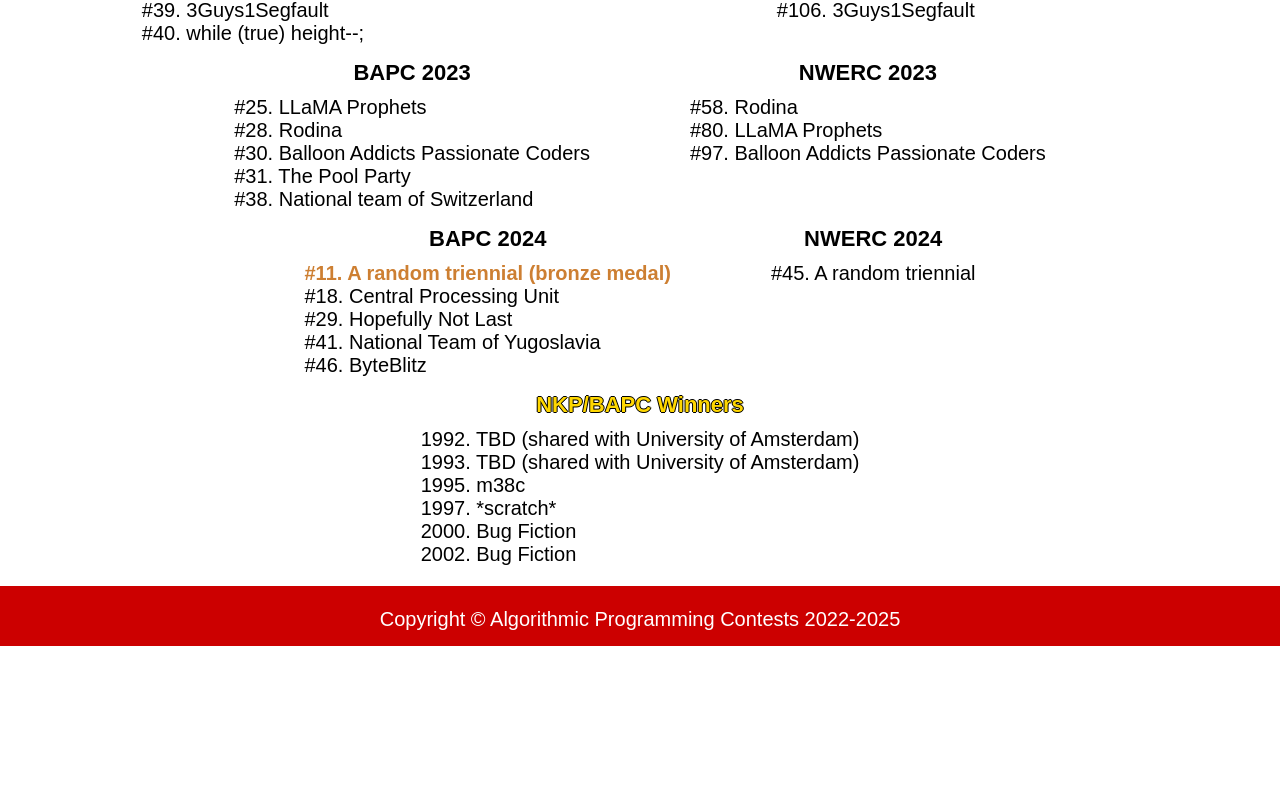
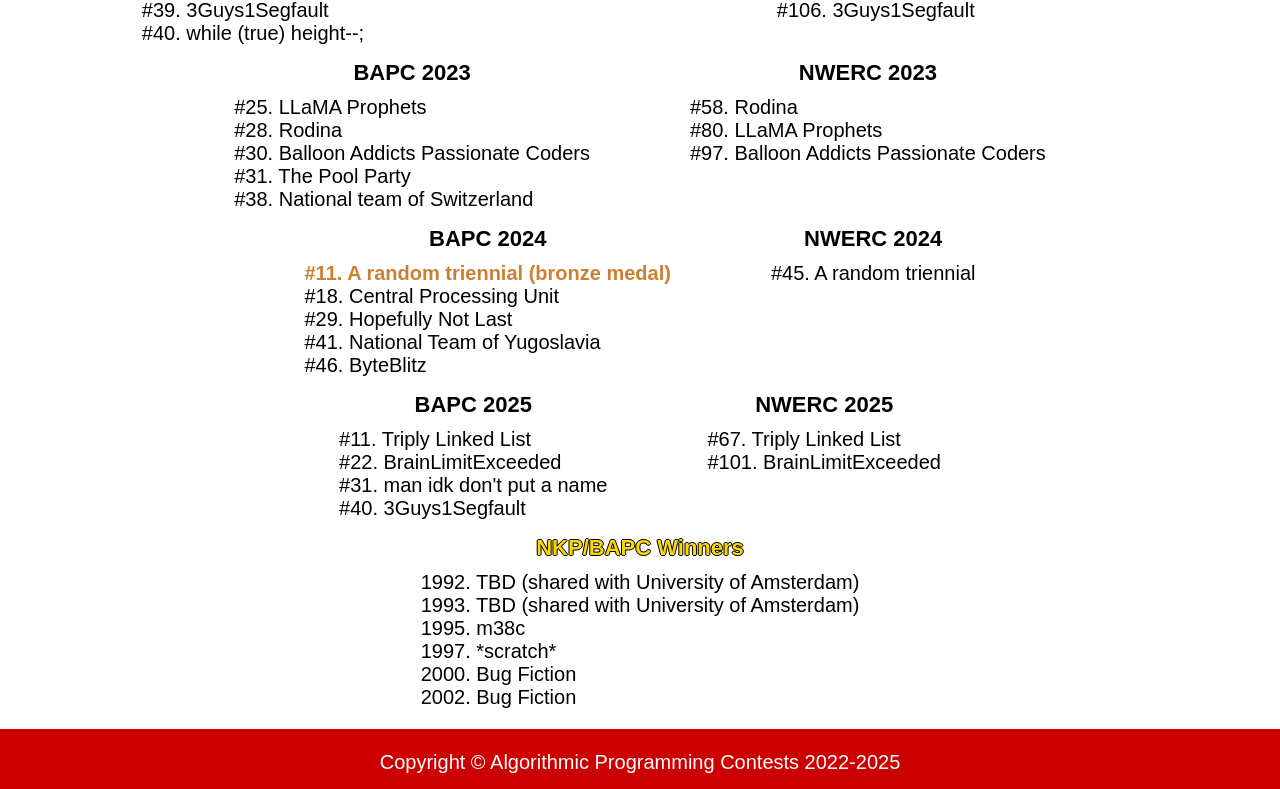
Before and after one commit to rug-apc/website, a React (Create React App) app: page / in a window 1280 px wide. Shown: the part 3086-3875 px from the top of the page. Before the commit the page ends 3732 px from the top, so only its background shows below. Built offline with nearby package versions, Linux system fonts and the light colour scheme.

Commit message:
added BAPC and NWERC 2025 results

```diff
--- a/src/components/Results.js
+++ b/src/components/Results.js
@@ -93,10 +93,33 @@ export default function Results() {
 
       <div className="center1 table-container">
         <div className="table">
+          <p className="text-block1 bold center">BAPC 2025</p>
+          <ul className="size24 ">
+            <li className="list1">#11. Triply Linked List</li>
+            <li className="list1">#22. BrainLimitExceeded</li>
+            <li className="list1">#31. man idk don't put a name</li>
+            <li className="list1">#40. 3Guys1Segfault</li>
+          </ul>
+        </div>
+        <div className="table">
+          <p className="text-block1 bold center">NWERC 2025</p>
+          <ul className="size24 ">
+            <li className="list1">#67. Triply Linked List</li>
+            <li className="list1">#101. BrainLimitExceeded</li>
+          </ul>
+        </div>
+      </div>
+
+      <div className="center1 table-container">
+        <div className="table">
           <p className="text-block1 bold gold-text center">NKP/BAPC Winners</p>
           <ul className="size24">
-                        <li className="list1">1992. TBD (shared with University of Amsterdam)</li>
-                        <li className="list1">1993. TBD (shared with University of Amsterdam)</li>
+            <li className="list1">
+              1992. TBD (shared with University of Amsterdam)
+            </li>
+            <li className="list1">
+              1993. TBD (shared with University of Amsterdam)
+            </li>
             <li className="list1">1995. m38c</li>
             <li className="list1">1997. *scratch*</li>
             <li className="list1">2000. Bug Fiction</li>
```
Lines whose indentation alone changed are shown as unchanged.
